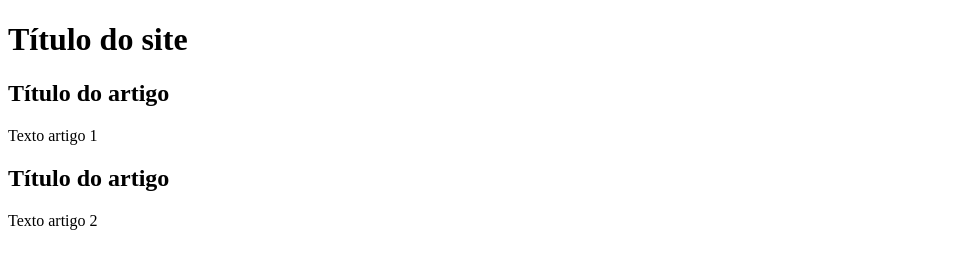
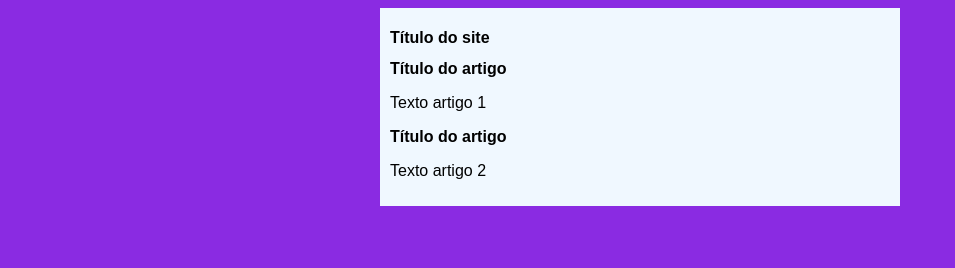
Before and after one commit to PedroMarques04/Projeto-Site, a plain HTML site: page index.html in a window 1280 px wide. Shown: the whole page, without its empty margins (0-955 px from the left). Drawn offline with Linux system fonts and the light colour scheme.

Commit message:
Iniciei o design

```diff
--- /dev/null
+++ b/estilos/style.css
@@ -0,0 +1,16 @@
+*{
+    font-size: 16px;
+    font-family: Arial, Helvetica, sans-serif;
+}
+
+body{
+    background-color: blueviolet;
+
+}
+
+main{
+    background-color: aliceblue;
+    width: 500px;
+    margin: auto;
+    padding: 10px;
+}
--- a/index.html
+++ b/index.html
@@ -4,6 +4,7 @@
     <meta charset="UTF-8">
     <meta http-equiv="X-UA-Compatible" content="IE=edge">
     <meta name="viewport" content="width=device-width, initial-scale=1.0">
+    <link rel="stylesheet" href="estilos/style.css">
     <title>Título</title>
 </head>
 <body>
```
